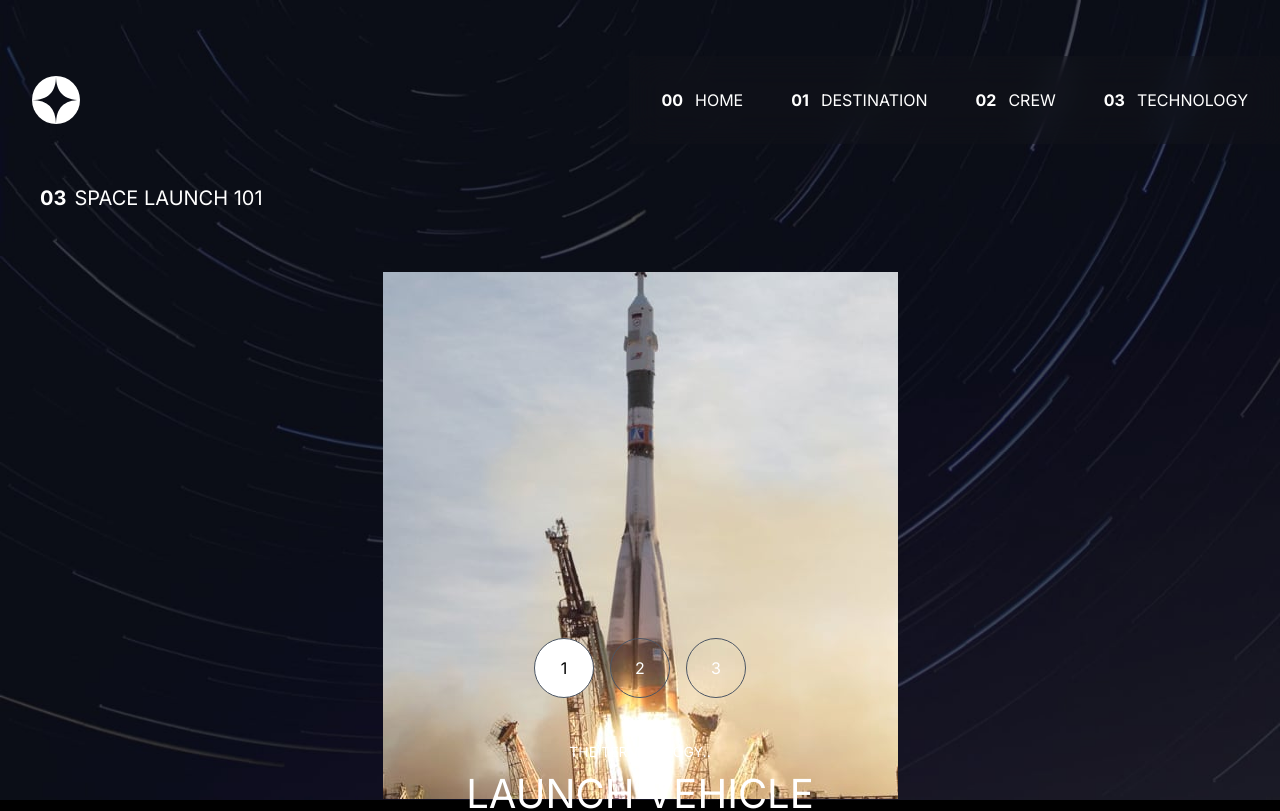
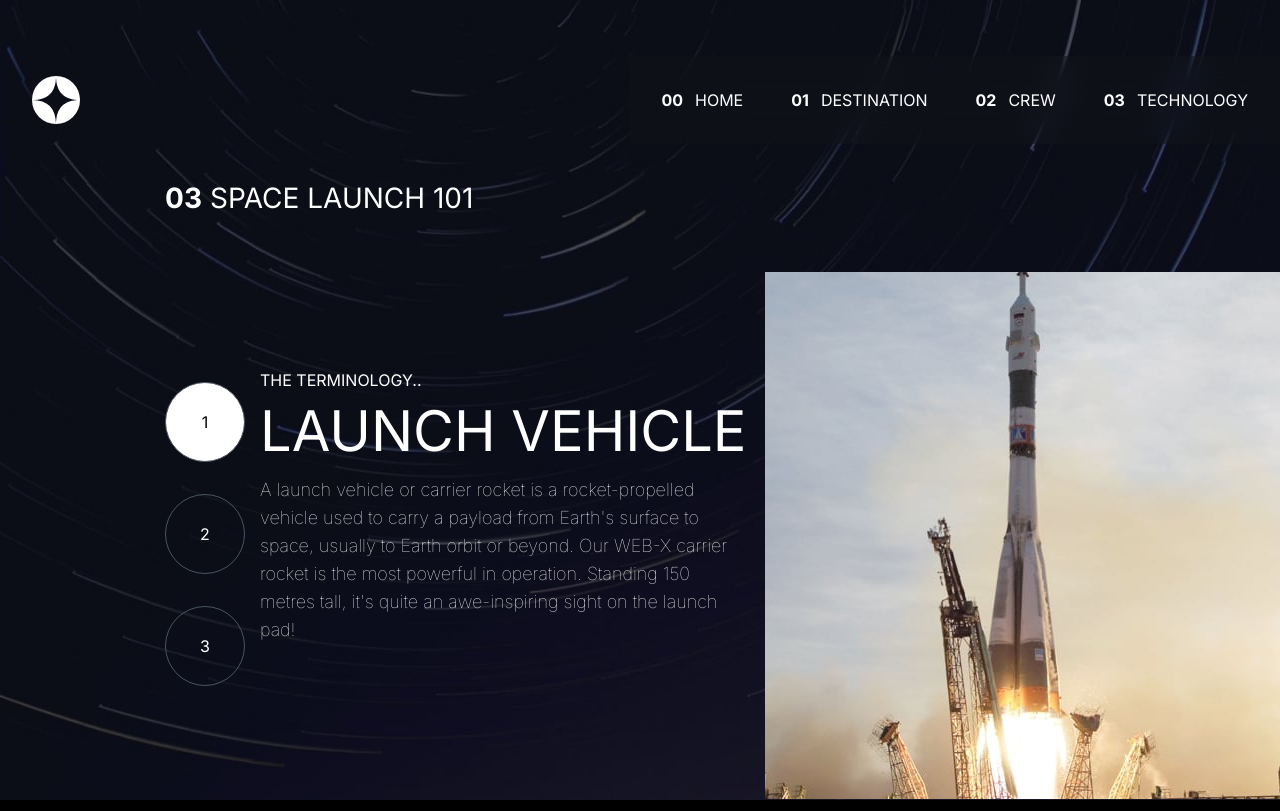
Before and after one commit to pankajrampawar/Learning-next, a Next.js app: page /technology in a window 1280 px wide. Shown: the top 811 px of the page. Built offline with nearby package versions, Linux system fonts and the light colour scheme.

Commit message:
tecnology desktop styling conditions added

```diff
--- a/src/app/technology/page.js
+++ b/src/app/technology/page.js
@@ -42,27 +42,27 @@ export default function Technology() {
             <Navbar/>
         </nav>
 
-        <section className="flex flex-col items-center text-center mt-8 md:mt-10">
-            <div className="flex text-base md:text-xl md:self-start ml-[40px]">
+        <section className="flex flex-col items-center text-center mt-8 md:mt-10 xl:w-full xl:pl-[165px]">
+            <div className="flex text-base md:text-xl md:self-start ml-[40px] xl:ml-0 xl:text-[28px]">
                 <span className="font-bold mr-2">03</span>
                 <h2>SPACE LAUNCH 101</h2>
             </div>
 
-            <div className="flex flex-col items-center">
+            <div className="flex flex-col items-center xl:flex-row xl:justify-between xl:w-full">
 
-                <div className="order-3 px-5 mt-7 md:mt-11 md:max-w-[458px]">
-                    <h3 className="text-sm md:tex-base">THE TERMINOLOGY..</h3>
-                    <h1 className="text-2xl md:text-[40px] md:mt-4">{selectedTechnology.title}</h1>
-                    <p className="text-base font-thin md:mt-4">{selectedTechnology.detail}</p>
+                <div className="order-3 px-5 mt-7 xl:mt-0 md:mt-11 md:max-w-[458px] xl:max-w-[490px] xl:order-2 text-left xl:px-0">
+                    <h3 className="text-sm md:text-base">THE TERMINOLOGY..</h3>
+                    <h1 className="text-2xl md:text-[40px] xl:text-[56px] md:mt-4 xl:mt-[11px] xl:leading-none">{selectedTechnology.title}</h1>
+                    <p className="text-base xl:text-lg font-thin md:mt-4 xl:mt-[17px]">{selectedTechnology.detail}</p>
                 </div>
 
-                <div className="flex gap-4 order-2 justify-center mt-9 md:mt-[56px]">
-                    <div className={`flex items-center justify-center w-10 h-10 md:w-[60px] md:h-[60px] border border-gray-600 rounded-full ${selection === 1 ? 'bg-white text-black' : 'bg-transparent text-white'}`} onClick={()=>{setSelection(1)}}>1</div>
-                    <div className={`flex items-center justify-center w-10 h-10 md:w-[60px] md:h-[60px] border border-gray-600 rounded-full ${selection === 2 ? 'bg-white text-black' : 'bg-transparent text-white'}`} onClick={()=>{setSelection(2)}}>2</div>
-                    <div className={`flex items-center justify-center w-10 h-10 md:w-[60px] md:h-[60px] border border-gray-600 rounded-full ${selection === 3 ? 'bg-white text-black' : 'bg-transparent text-white'}`} onClick={()=>{setSelection(3)}}>3</div>
+                <div className="flex gap-4 xl:gap-8 order-2 justify-center mt-9 md:mt-[56px] xl:order-1 xl:flex-col">
+                    <div className={`flex items-center justify-center w-10 h-10 md:w-[60px] md:h-[60px] xl:w-[80px] xl:h-[80px] border border-gray-600 rounded-full ${selection === 1 ? 'bg-white text-black' : 'bg-transparent text-white'}`} onClick={()=>{setSelection(1)}}>1</div>
+                    <div className={`flex items-center justify-center w-10 h-10 md:w-[60px] md:h-[60px] xl:w-[80px] xl:h-[80px] border border-gray-600 rounded-full ${selection === 2 ? 'bg-white text-black' : 'bg-transparent text-white'}`} onClick={()=>{setSelection(2)}}>2</div>
+                    <div className={`flex items-center justify-center w-10 h-10 md:w-[60px] md:h-[60px] xl:w-[80px] xl:h-[80px] border border-gray-600 rounded-full ${selection === 3 ? 'bg-white text-black' : 'bg-transparent text-white'}`} onClick={()=>{setSelection(3)}}>3</div>
                 </div>
 
-                <div className='order-1 mt-8 md:mt-[60px] md:h-[310px]'>
+                <div className='order-1 mt-8 md:mt-[60px] md:h-[310px] xl:order-3 xl:h-fit'>
                     <img src={selectedTechnology.imageLandscape} alt={selectedTechnology.title}  className="xl:hidden h-full"/>
                     <img src={selectedTechnology.imagePortrait} alt={selectedTechnology.title}  className="hidden xl:block"/>
                 </div>
```
